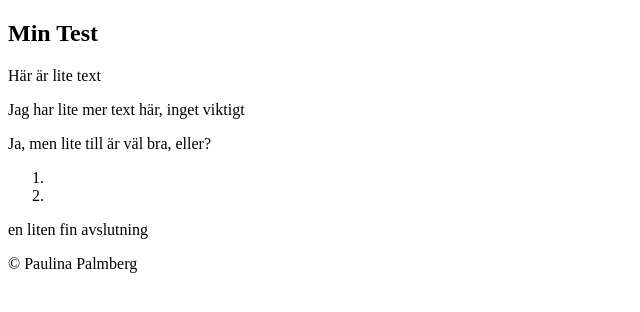
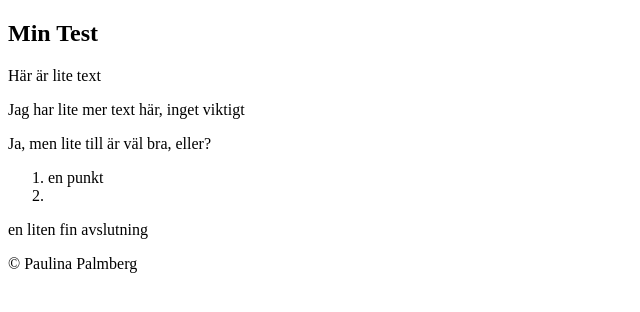
Before and after one commit to PaulinaPalmberg/testa, a plain HTML site: page index.html in a window 1280 px wide. Shown: the full height of the page, 0-640 px from the left. Drawn offline with Linux system fonts and the light colour scheme.

Commit message:
en punkt

```diff
--- a/index.html
+++ b/index.html
@@ -14,7 +14,7 @@
 
 	<section>
 		<ol>
-		<li></li>
+		<li>en punkt</li>
 		<li></li>
 		</ol>
 	</section>
```
